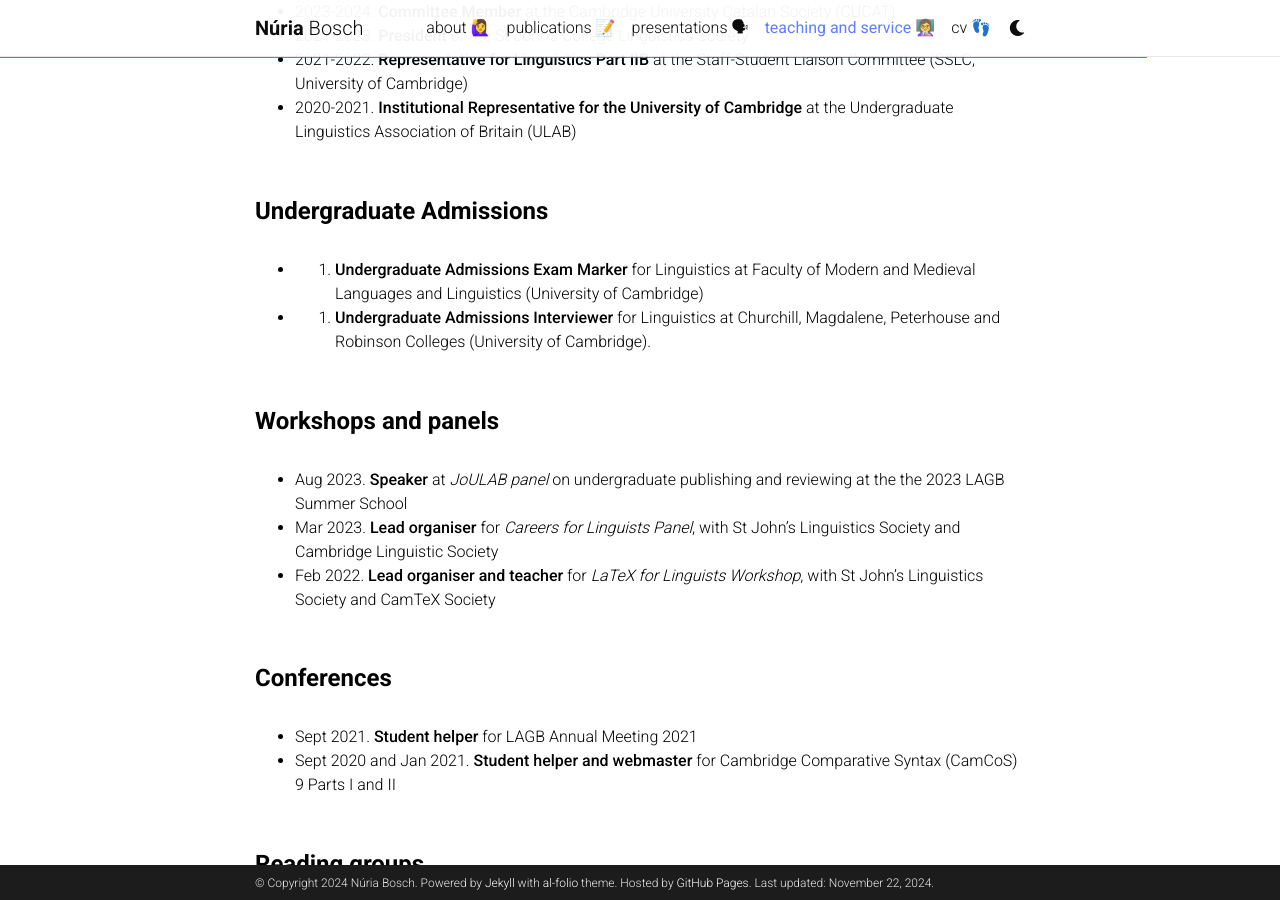
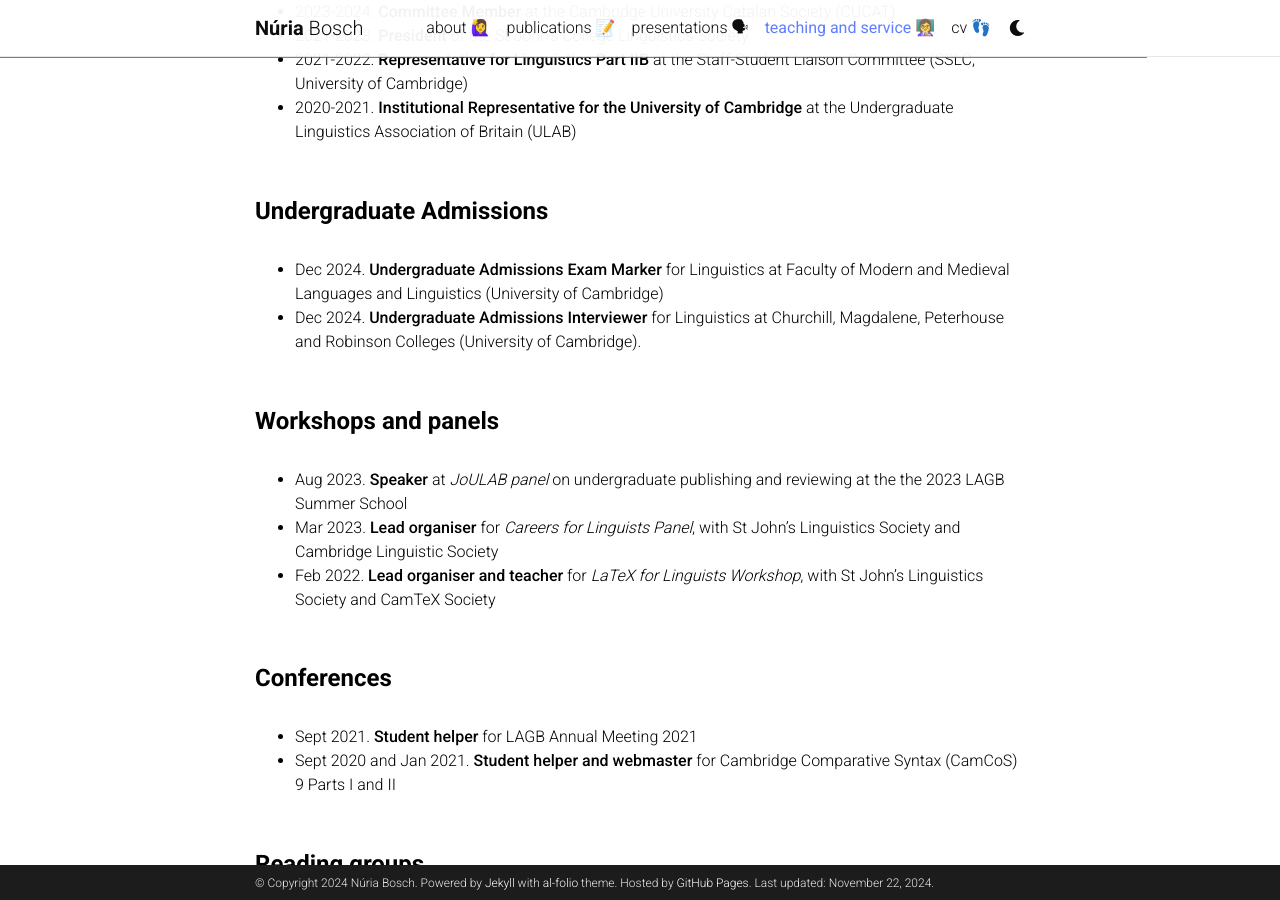
Before and after one commit to nuria-bosch/nuria-bosch.github.io, a Jekyll site: the page built from _pages/teaching_and_service.md, in a window 1280 px wide and 900 px high, scrolled down 1239 px. Built offline with Jekyll 4.4.1, drawn with Linux system fonts in a browser that asks for light colours; comment, search, counter and statistics services are not loaded; a style sheet for code colours, icons or effects is not loaded.

Commit message:
Update teaching_and_service.md

```diff
--- a/_pages/teaching_and_service.md
+++ b/_pages/teaching_and_service.md
@@ -47,8 +47,8 @@ _Edited volumes_
 
 <h4 style="margin-top: 3.3rem; margin-bottom: 2rem; font-weight: bold;">Undergraduate Admissions</h4>
 
-- 2024. **Undergraduate Admissions Exam Marker** for Linguistics at Faculty of Modern and Medieval Languages and Linguistics (University of Cambridge)
-- 2024. **Undergraduate Admissions Interviewer** for Linguistics at Churchill, Magdalene, Peterhouse and Robinson Colleges (University of Cambridge).
+- Dec 2024. **Undergraduate Admissions Exam Marker** for Linguistics at Faculty of Modern and Medieval Languages and Linguistics (University of Cambridge)
+- Dec 2024. **Undergraduate Admissions Interviewer** for Linguistics at Churchill, Magdalene, Peterhouse and Robinson Colleges (University of Cambridge).
 
 <h4 style="margin-top: 3.3rem; margin-bottom: 2rem; font-weight: bold;">Workshops and panels</h4>
 
```
